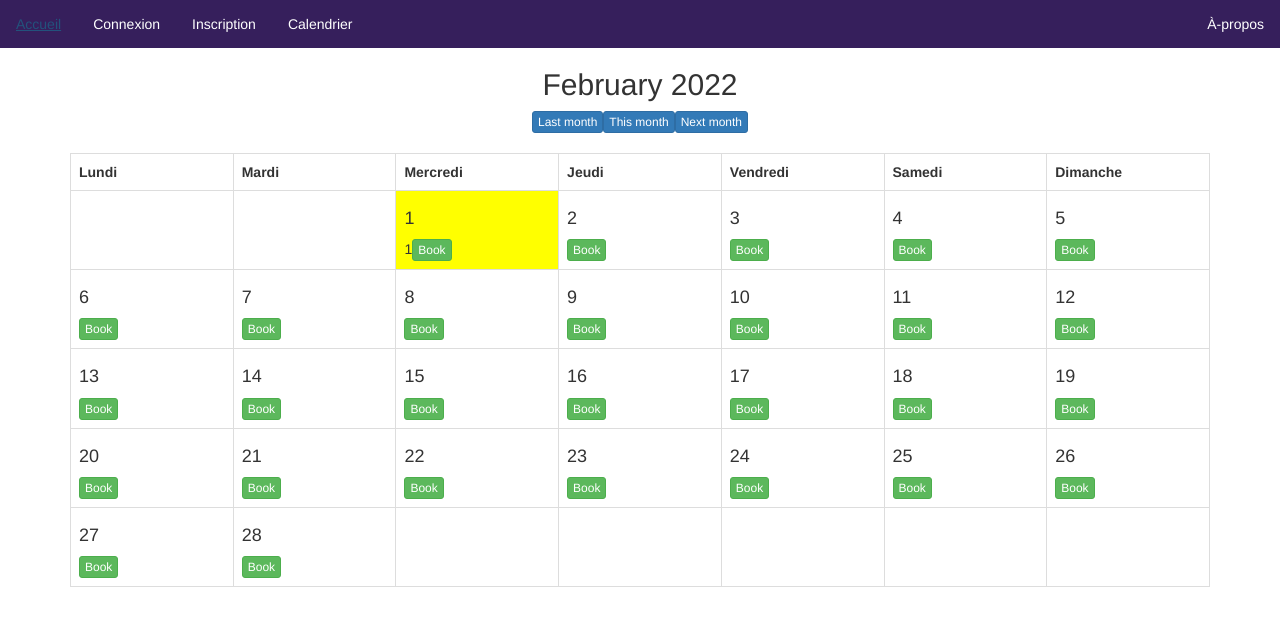
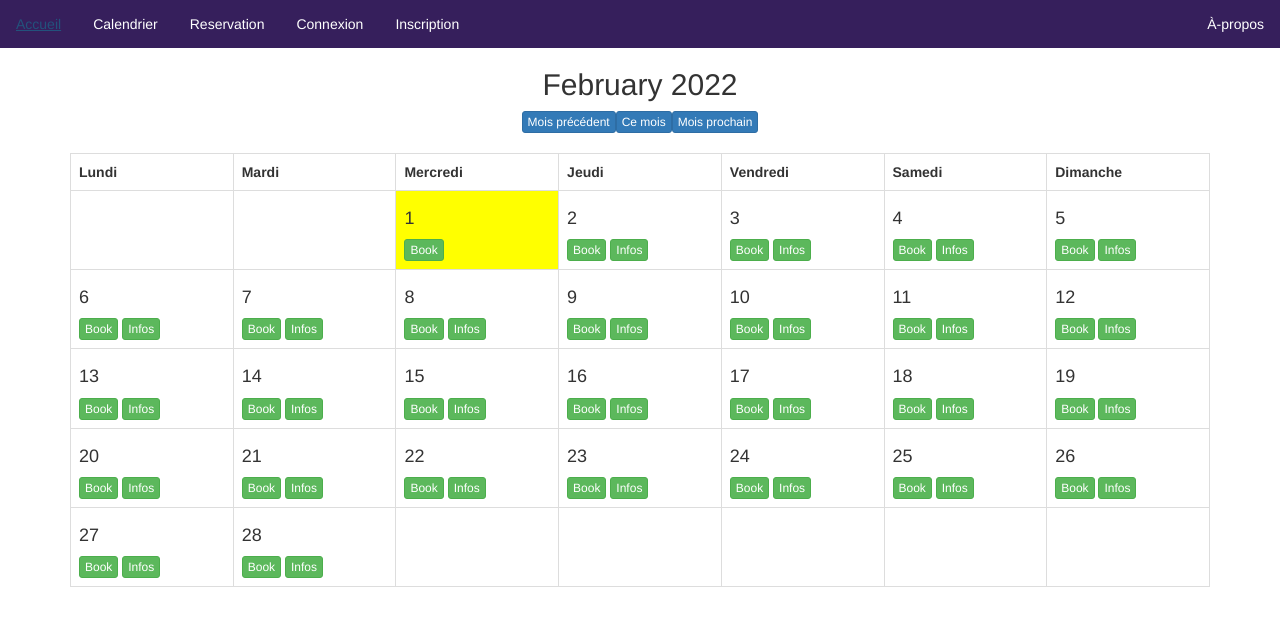
Before and after one commit to grassi-andre/reservation-salles, a PHP site: page /planning.php in a window 1280 px wide. Shown: the top 626 px of the page. Run offline with PHP 8.4, Linux system fonts and the light colour scheme.

Commit message:
time rajouter sur le form resa et modif inscription

```diff
--- a/header.php
+++ b/header.php
@@ -6,23 +6,25 @@
 <ul>
 
     <li><a href="index.php">Accueil</a></li>
+    <li><a href="planning.php">Calendrier</a></li>
 
-                <?php if (!isset($_SESSION['id'])) {?>
+                <?php if(!isset($_SESSION['id'])) {?>
 
-                <li><a href="connexion.php">Connexion</a></li>
-                <li><a href="inscription.php">Inscription</a></li>
-                <li><a href="planning.php">Calendrier</a></li>
-
-
-                <?php } ?>
+                    <li><a href="reservation.php">Reservation</a></li>
+                    <li><a href="connexion.php">Connexion</a></li>
+                    <li><a href="inscription.php">Inscription</a></li>
 
 
 
 
-                <?php if(isset($_SESSION['id'])){?>
+                <?php }
+
+
+
+
+                 else{?>
 
                     <li><a href="profil.php">Modifier Mon profil</a></li>
-                    <li><a href="planning.php">Calendrier</a></li>
                     <li><a href="deconnexion.php">Deconnexion</a></li>
 
                 <?php }?>
--- a/inscription.php
+++ b/inscription.php
@@ -43,7 +43,7 @@ catch(PDOException $e){
     $row = $stmt->fetch(PDO::FETCH_ASSOC);
 
     if($row['num'] > 0){
-          $msg = "Login deja pris<br/>";
+          $msg = "<br/>";
     }
     //LOGIN DEJA PRIS
 
@@ -65,7 +65,7 @@ catch(PDOException $e){
             //die();
         //}
         if($stmt->execute()){
-            $msg = "Bienvenue<br/>";
+            $msg = "Bienvenue '$login' <br/>";
         }
         else{
             $error = "Erreur: "; $e->getMessage();
--- a/planning.php
+++ b/planning.php
@@ -19,12 +19,13 @@ function build_calendar($month, $year){
     $calendar = "<table class='table table-bordered'>";
     $calendar.= "<center><h2>$monthName $year</h2>";
 
-    $calendar.="<a class='btn btn-xs btn-primary' href='?month=".date('m', mktime(0,0,0, $month-1,1,$year))."&year=".date('Y', mktime(0,0,0, $month-1,1,$year))."'>Last month</a>";
+    $calendar.="<a class='btn btn-xs btn-primary' href='?month=".date('m', mktime(0,0,0, $month-1,1,$year))."&year=".date('Y', mktime(0,0,0, $month-1,1,$year))."'>Mois précédent</a>";
     //       var_dump($calendrier);
-    $calendar.="<a class='btn btn-xs btn-primary' href='?month=".date('m')."&year=".date('Y')."'>This month</a>";
+    $calendar.="<a class='btn btn-xs btn-primary' href='?month=".date('m')."&year=".date('Y')."'>Ce mois</a>";
     //       var_dump($calendrier);
-    $calendar.="<a class='btn btn-xs btn-primary' href='?month=".date('m', mktime(0,0,0, $month+1,1,$year))."&year=".date('Y', mktime(0,0,0, $month+1,1,$year))."'>Next month</a></center></br>";
+    $calendar.="<a class='btn btn-xs btn-primary' href='?month=".date('m', mktime(0,0,0, $month+1,1,$year))."&year=".date('Y', mktime(0,0,0, $month+1,1,$year))."'>Mois prochain</a></center></br>";
     $calendar.="<tr>";
+
 
 
 
@@ -67,11 +68,12 @@ function build_calendar($month, $year){
          }
             // sinon date ojd == colors jaune et book
          elseif(date('Y-m-d')==$date){
-             $calendar.= "<td class='today' rel='$date'><h4>$currentDay</h4>$currentDay</h4><a href='reservation-form.php?date=".$date."' class='btn btn-success btn-xs'>Book</a>";
+             $calendar.= "<td class='today' rel='$date'><h4>$currentDay</h4><a href='reservation-form.php?date=".$date."'class='btn btn-success btn-xs'>Book</a>";
 
             //  sinon date>ojd = book
          }else{
-             $calendar.= "<td rel='$date'><h4>$currentDay</h4> <a href='reservation-form.php?date=".$date."' class='btn btn-success btn-xs'>Book</a>";
+             $calendar.= "<td rel='$date'><h4>$currentDay</h4> <a href='reservation-form.php?date=".$date."' class='btn btn-success btn-xs'>Book</a>
+             <a href='reservation.php?date=".$date."' class='btn btn-success btn-xs'>Infos</a>";
 
      }
 
--- a/reservation-form.php
+++ b/reservation-form.php
@@ -50,12 +50,12 @@ include('header.php');
                     </div>
                     <div class="form-group">
                         <label for="">Debut</label>
-                        <input type="text" class="form-control" name="Debut">
+                        <input type="time" class="form-control" name="Debut">
 
                     </div>
                     <div class="form-group">
                         <label for="">Fin</label>
-                        <input type="email" class="form-control" name="Fin">
+                        <input type="time" class="form-control" name="Fin">
 
                     </div>
                     <button class="btn btn-primary"type="submit" name="submit">Envoyer</button>
```
Also changed, not shown: reservation.php (+18 -0 lines).
